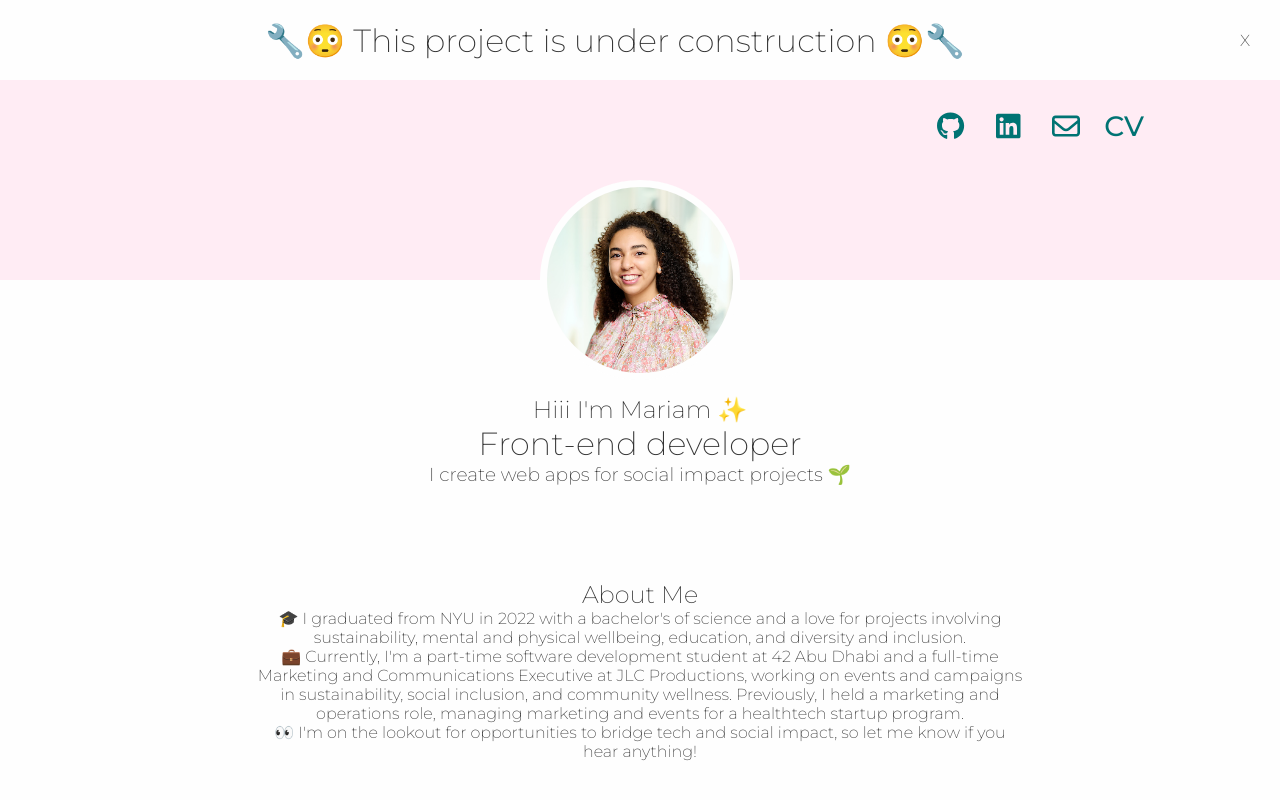
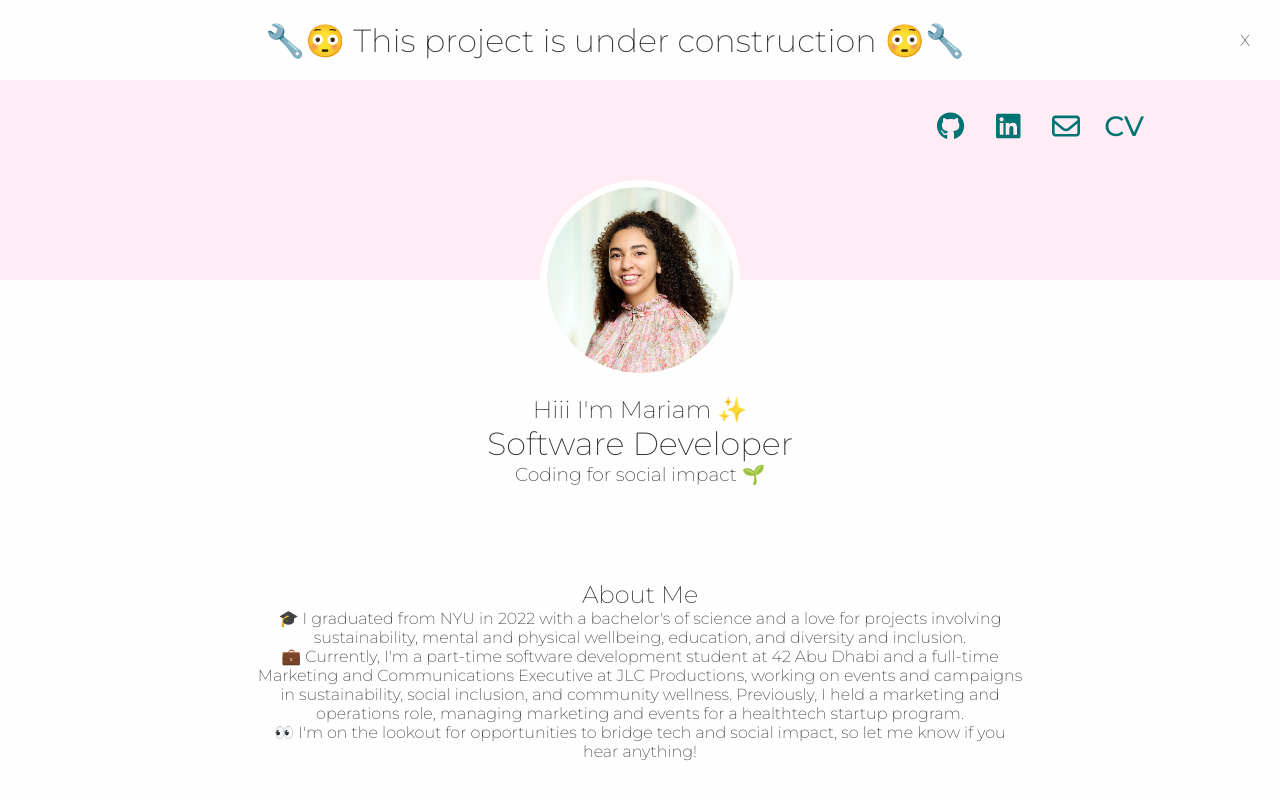
Before and after one commit to MariamElSahhar/portfolio, a React (Vite) app: page / in a window 1280 px wide. Built offline with nearby package versions, Linux system fonts and the light colour scheme.

Commit message:
change header

```diff
--- a/src/Banner/Banner.jsx
+++ b/src/Banner/Banner.jsx
@@ -10,8 +10,8 @@ function Banner() {
       </div>
       <div id="banner-bottom">
         <h2>Hiii I'm Mariam ✨</h2>
-        <h1>Front-end developer</h1>
-        <h3>I create web apps for social impact projects 🌱</h3>
+        <h1>Software Developer</h1>
+        <h3>Coding for social impact 🌱</h3>
       </div>
     </header>
   )
```
